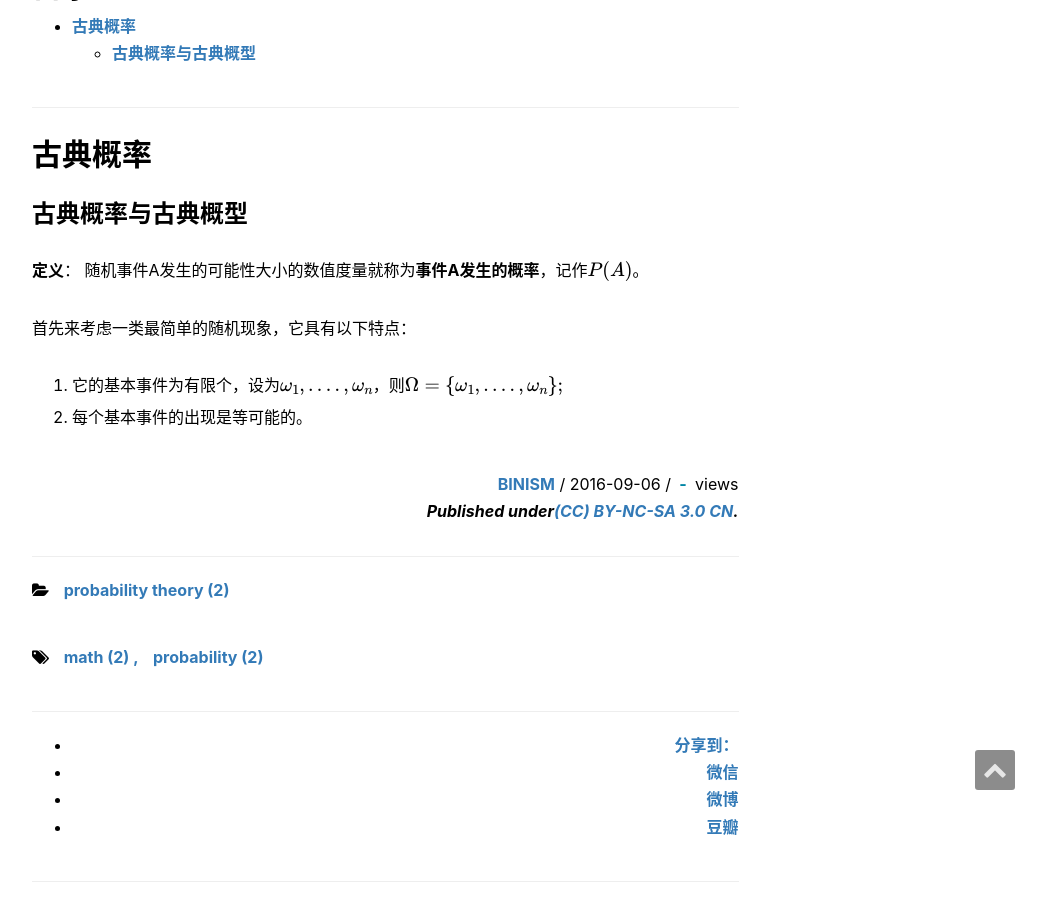
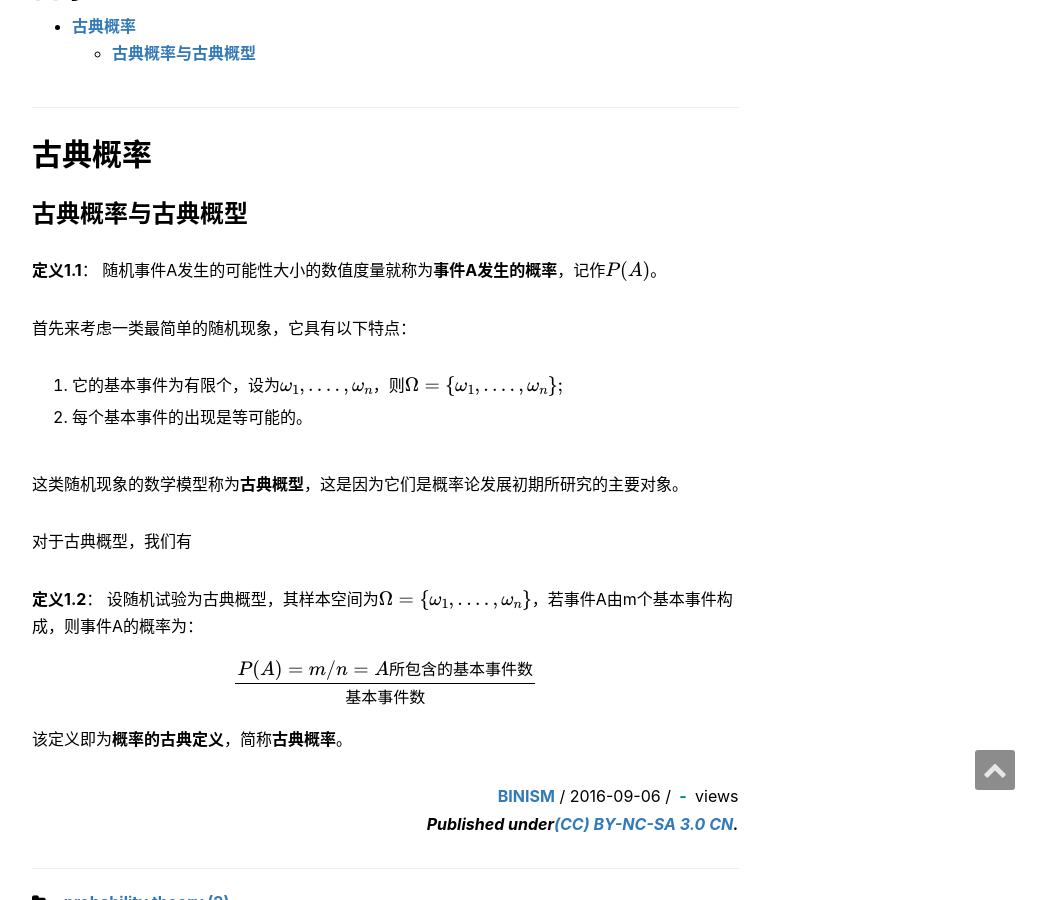
Before and after one commit to binism/binism.github.io, a Jekyll site: the page built from _posts/2016-09-06-Probability-theory-notes.md, in a window 1280 px wide and 900 px high, scrolled down 704 px. Shown: the whole window, without its empty margins (233-1279 px from the left). Built offline with Jekyll 4.4.1, drawn with Linux system fonts in a browser that asks for light colours; formulas are drawn with MathJax 3; comment, search, counter and statistics services are not loaded.

Commit message:
add new md file

```diff
--- a/_posts/2016-09-06-Probability-theory-notes.md
+++ b/_posts/2016-09-06-Probability-theory-notes.md
@@ -32,9 +32,18 @@ header-img:  /images/pages/probability.jpg
 
 ### 古典概率与古典概型
 
-**定义**： 随机事件A发生的可能性大小的数值度量就称为**事件A发生的概率**，记作$$ P(A) $$。
+**定义1.1**： 随机事件A发生的可能性大小的数值度量就称为**事件A发生的概率**，记作$$ P(A) $$。
 
 首先来考虑一类最简单的随机现象，它具有以下特点：
- 1. 它的基本事件为有限个，设为$$ {\omega}_1,....,{\omega}_n $$，则$$ \Omega = \{ {\omega}_1,....,{\omega}_n \}; $$
 
- 2. 每个基本事件的出现是等可能的。
+  1. 它的基本事件为有限个，设为$$ {\omega}_1,....,{\omega}_n $$，则$$ \Omega = \{ {\omega}_1,....,{\omega}_n \}; $$
+
+  2. 每个基本事件的出现是等可能的。
+
+这类随机现象的数学模型称为**古典概型**，这是因为它们是概率论发展初期所研究的主要对象。
+
+对于古典概型，我们有
+
+**定义1.2**： 设随机试验为古典概型，其样本空间为$$ \Omega = \{ {\omega}_1,....,{\omega}_n \} $$，若事件A由m个基本事件构成，则事件A的概率为：
+\\[ P(A) = m/n = {A所包含的基本事件数}\over{基本事件数} \\]
+该定义即为**概率的古典定义**，简称**古典概率**。
```
